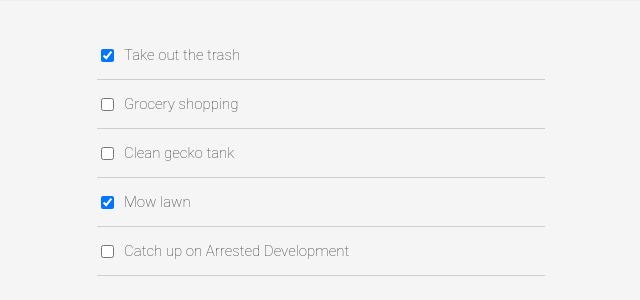
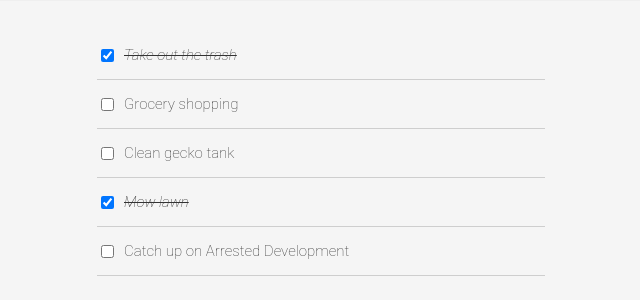
Before and after one commit to kristinauko/react_lesson_1, a React (Create React App) app: page / in a window 1280 px wide. Shown: the top 300 px of the page, without its empty margins (319-959 px from the left). Built offline with nearby package versions, Linux system fonts and the light colour scheme; the HTML template or start-up script is replaced by a standard one.

Commit message:
phase 7: style for completed items

```diff
--- a/src/App.js
+++ b/src/App.js
@@ -17,7 +17,7 @@ class App extends React.Component {
         this.setState(prevState => {
             const updatedTodos = prevState.todos.map(todo => {
                 if (todo.id === id) {
-                    todo.completed = !todo.completed
+                     todo.completed = !todo.completed
                 }
                 return todo
             })
@@ -26,6 +26,7 @@ class App extends React.Component {
             }
         })
     }
+
 
     render() {
         const todosComponents = this.state.todos.map(item => <TodoItem
--- a/src/components/TodoItem.js
+++ b/src/components/TodoItem.js
@@ -3,15 +3,26 @@ import "./component-style.css"
 
 
 function TodoItem(props) {
+
+    const completedStyle = {
+        fontStyle: "italic",
+        textDecoration: "line-through"
+    }
+
+
     return (
     <div className="todo-item">
         <input
             type="checkbox"
             checked={props.item.completed}
             onChange={() => props.handleChange(props.item.id)}/>
-        <p>{props.item.text}</p>
+        <p style={props.item.completed ? completedStyle : null}>
+            {props.item.text}
+        </p>
     </div>
     )
 }
 
+
+
 export default TodoItem
```
